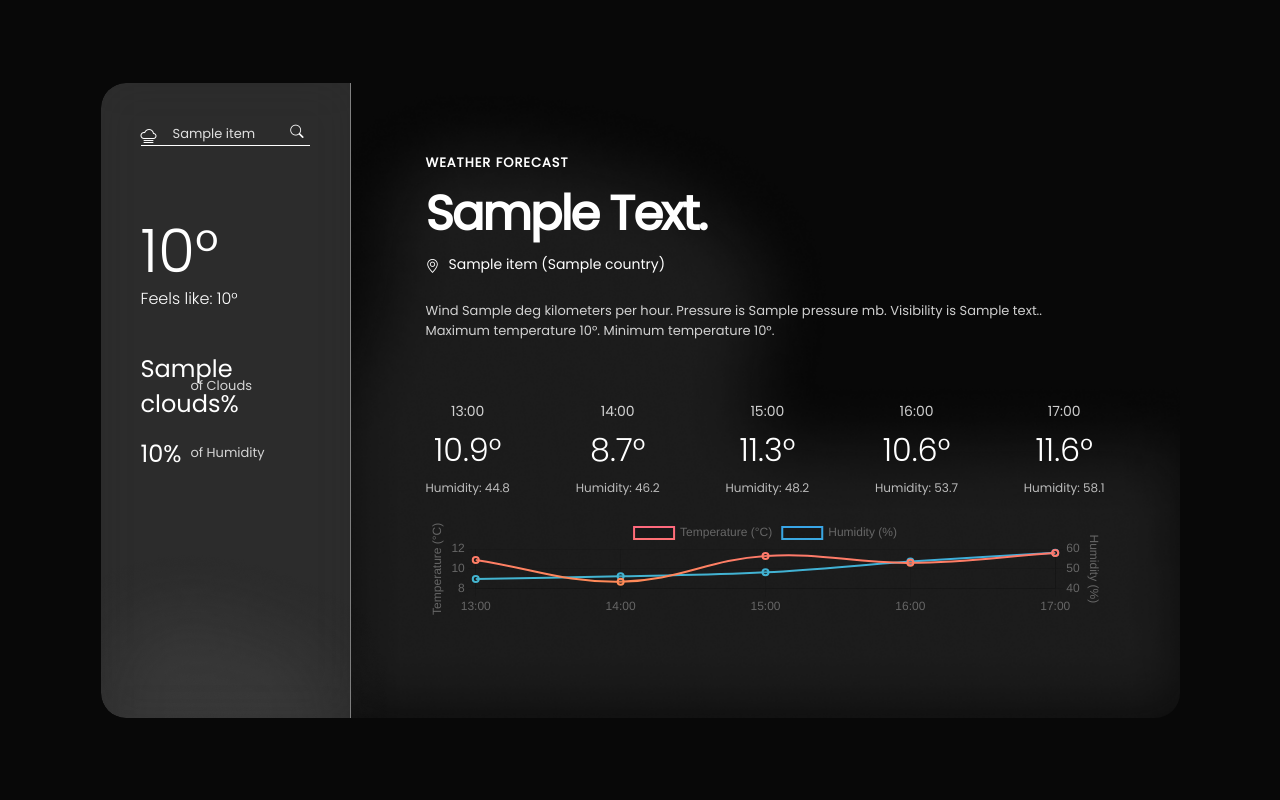
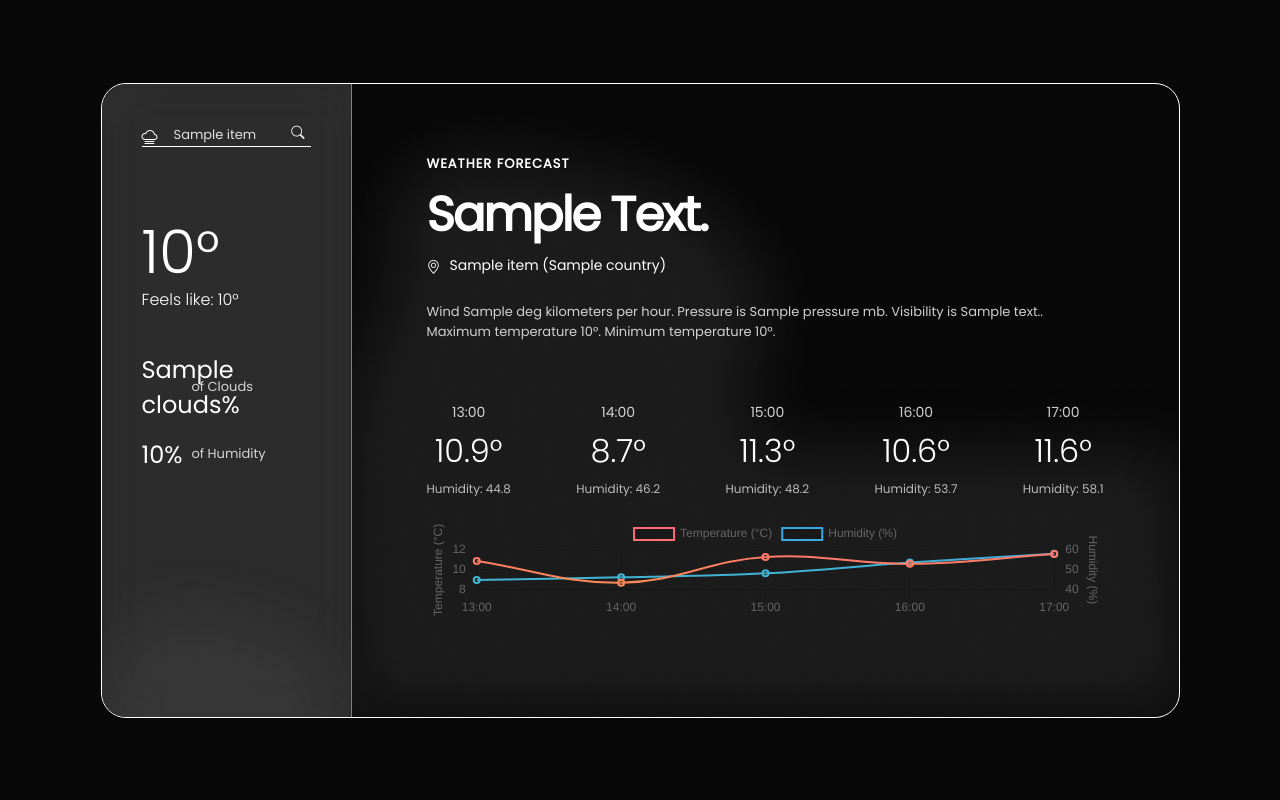
Before and after one commit to AdityaKushwaha404/Weather-Project, a Django app: page / in a window 1280 px wide. Run offline with Django 5.2, Linux system fonts and the light colour scheme; tables that the repository leaves empty hold one stand-in row (values such as "Sample post"); a database or web service that is not in the repository returns one stand-in record (values such as "Sample title"); data that the repository does not hold is empty.

Commit message:
Add border to main container for improved visibility

```diff
--- a/weatherProject/forecast/static/css/styles.css
+++ b/weatherProject/forecast/static/css/styles.css
@@ -26,6 +26,7 @@ main {
     background-size: cover;
     background-position: center;
     border-radius: 25px;
+    border:1px solid white;
     overflow: hidden;
     display: flex;
 }
```
